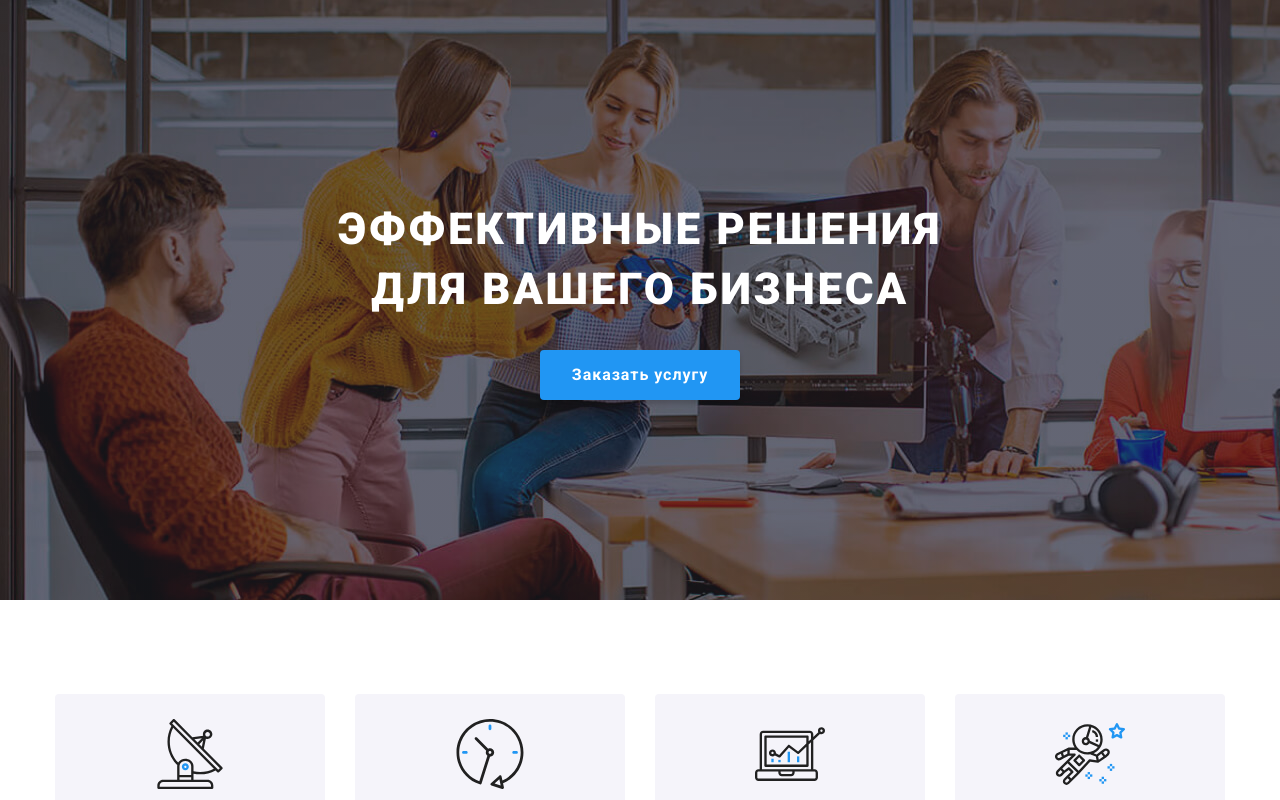
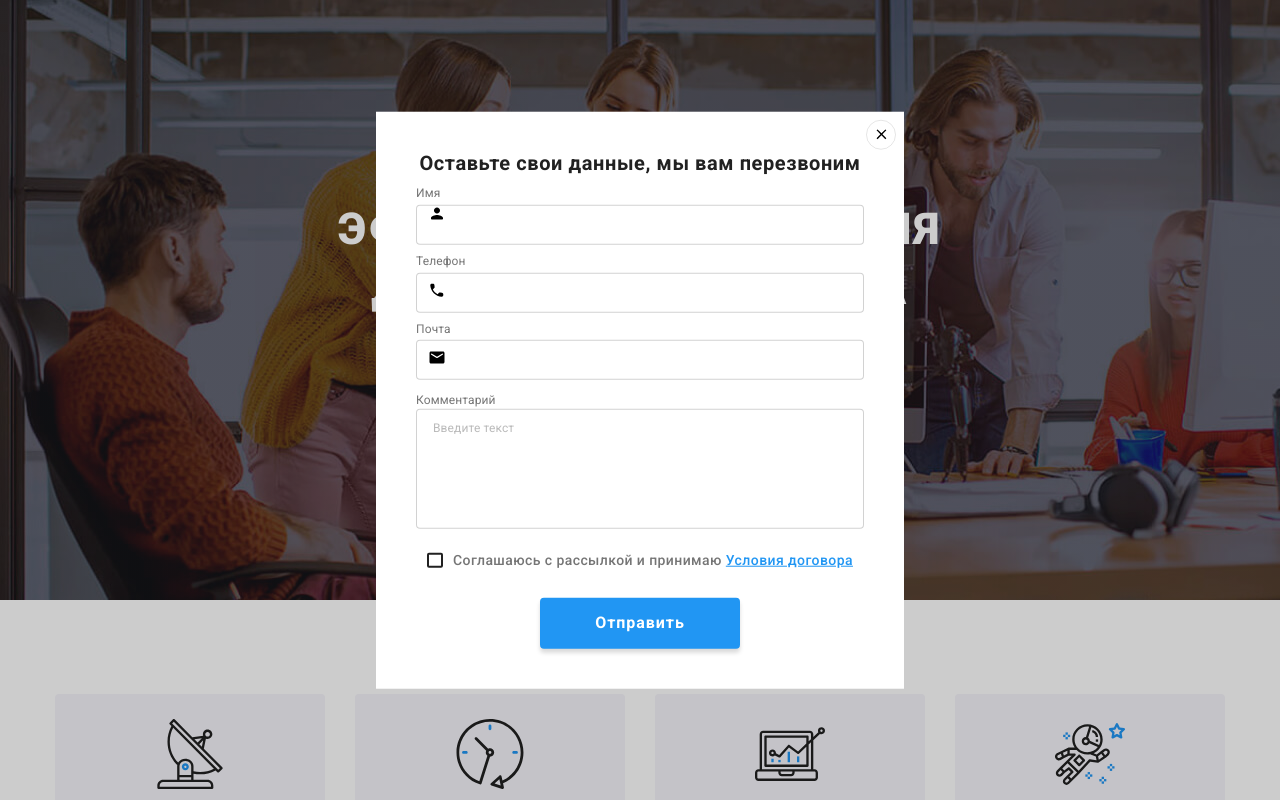
Before and after one commit to DarynaL/goit-markup-hw-08, a plain HTML site: page index.html in a window 1280 px wide. Both pictures are taken after a click on the button "Заказать услугу". Shown: the top 800 px of the page. Drawn offline with nearby package versions, Linux system fonts and the light colour scheme.

Commit message:
добавлен modal и backdrop

```diff
--- a/index.html
+++ b/index.html
@@ -666,13 +666,13 @@
         </div>
       </div>
     </footer>
-    <!-- <div class="backdrop is-hidden" data-modal>
+    <div class="backdrop is-hidden" data-modal>
       <div class="modal">
         <p class="modal-title">Оставьте свои данные, мы вам перезвоним</p>
         <form action="#" class="modal-form">
           <label class="modal-form-field">
             <span class="form-field-text">Имя</span>
-            <span class="modal-form-input-  ">
+            <span class="modal-form-input-">
               <input
                 type="text"
                 class="modal-form-input"
@@ -752,6 +752,6 @@
         </button>
       </div>
     </div>
-    <script src="./js/modal.js"></script> -->
+    <script src="./js/modal.js"></script>
   </body>
 </html>
--- a/sass/components/_modal.scss
+++ b/sass/components/_modal.scss
@@ -3,7 +3,7 @@
   left: 50%;
   top: 50%;
   transform: translate(-50%, -50%);
-  width: 528px;
+  width: 450px;
   padding: 40px;
   background-color: #ffffff;
 }
@@ -33,3 +33,9 @@
     fill: var(--accent-color);
   }
 }
+
+@media screen and (min-width: 1200px) {
+  .modal {
+    width: 528px;
+  }
+}
```
Also changed, not shown: sass/main.css (added), sass/utils/utils-main.css (added), 2 other files.
